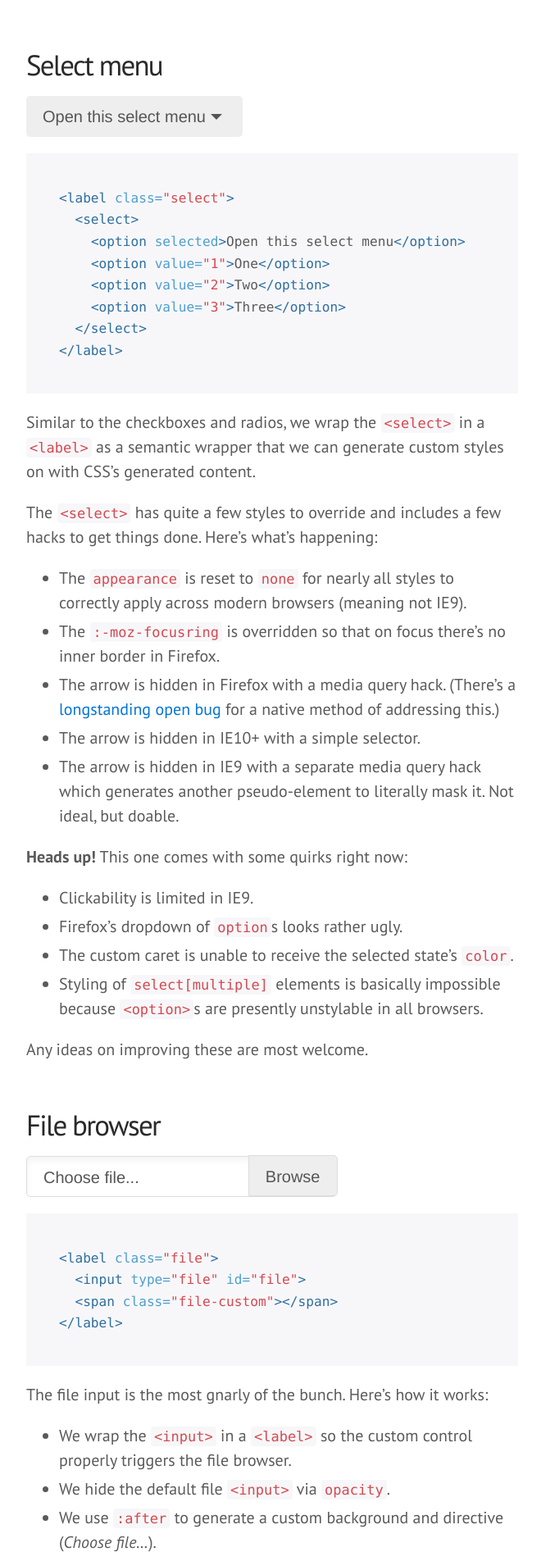
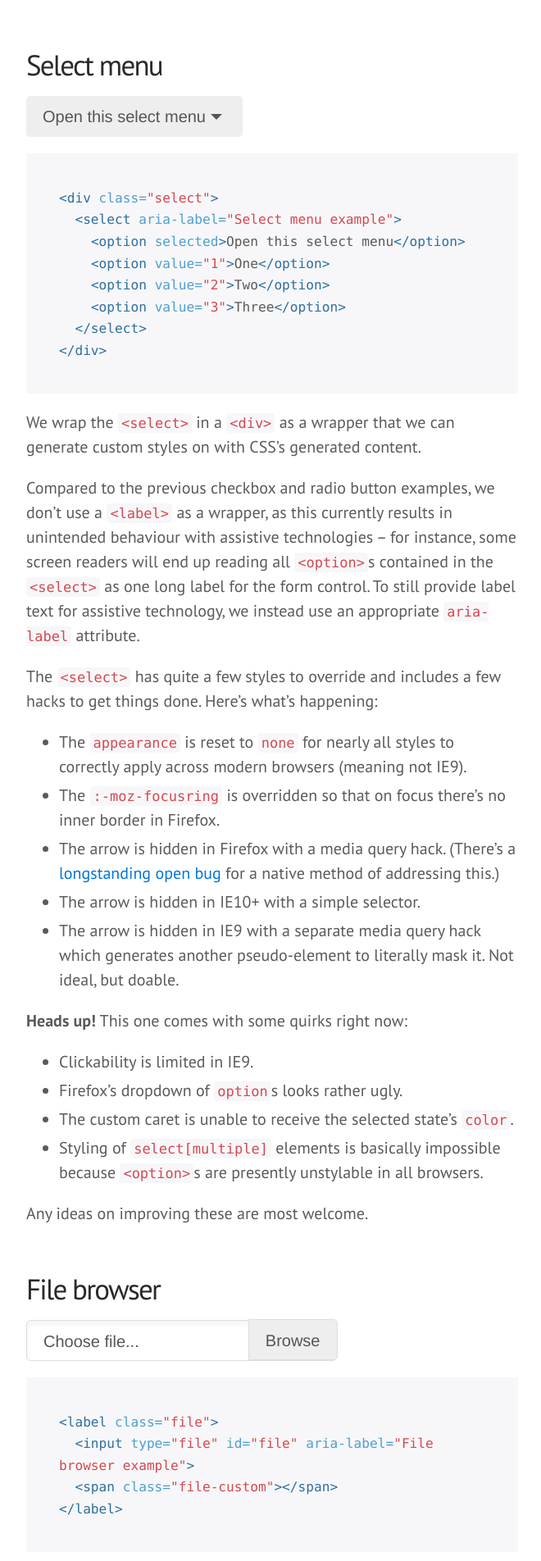
Before and after one commit to mdo/wtf-forms, a Jekyll site: the page built from index.md, in a window 1280 px wide. Shown: the part 2297-4201 px from the top of the page at 82% size, without its empty margins (308-968 px from the left). Built offline with Jekyll 4.4.1, drawn with Linux system fonts in a browser that asks for light colours; some web fonts are replaced; Markdown is read by kramdown in place of the engine named in the settings; comment, search, counter and statistics services are not loaded; some of the changed text lies outside the part shown.

Commit message:
Various accessibility-minded fixes
- added aria-hidden="true" to font icons and the "<3" ASCII art
- github and twitter font icon links now actually have some real
(hidden) text that is announced by AT, not just empty links anymore
- using <label> to wrap <select> has quirky results in AT - some screen
readers end up reading out all options in sequence - swapped it for a
<div> and injected an aria-label to the <select> (this *could* also be
done with a title attribute - though that may generate tooltips - or an
explicit hidden <label for="..."> but requires an id on the <select> -
using aria-label is the quickest, least intrusive way)
- added aria-label to file browser (though AT support is a bit flaky in
general for this, depending on browser/AT/OS combination)

````diff
--- a/_includes/file.html
+++ b/_includes/file.html
@@ -1,4 +1,4 @@
 <label class="file">
-  <input type="file" id="file">
+  <input type="file" id="file" aria-label="File browser example">
   <span class="file-custom"></span>
 </label>
--- a/_includes/footer.html
+++ b/_includes/footer.html
@@ -1,5 +1,5 @@
 <footer class="footer">
-  <p>&lt;3</p>
+  <p aria-hidden="true">&lt;3</p>
   <p>Made with all the love in the world by <a href="{{ site.twitter }}">@mdo</a>.</p>
   <p>Open sourced under MIT. Copyright {{ site.time | date: '%Y' }}.</p>
   <p>Icons for checkbox and radio from <a href="http://useiconic.com/open">Open Iconic</a>.</p>
--- a/_includes/header.html
+++ b/_includes/header.html
@@ -1,16 +1,16 @@
 <header class="masthead">
   <div class="container">
-    <span class="icon">✈</span>
+    <span class="icon" aria-hidden="true">✈</span>
     <h1>{{ site.name }}</h1>
     <p class="lead">Friendlier HTML form controls with a little CSS magic. Designed for IE9+, as well as the latest Chrome, Safari, and Firefox.</p>
     <p class="lead">Created by <a href="{{ site.twitter }}">@mdo</a>.</p>
 
     <p class="masthead-links">
       <a href="{{ site.repo }}">
-        <span class="icon icon-github-circled"></span>
+        <span class="icon icon-github-circled" aria-hidden="true"></span><span class="hidden">WTF forms on GitHub</span>
       </a>
       <a href="{{ site.twitter }}">
-        <span class="icon icon-twitter"></span>
+        <span class="icon icon-twitter" aria-hidden="true"></span><span class="hidden">@mdo on Twitter</span>
       </a>
     </p>
   </div>
--- a/_includes/select.html
+++ b/_includes/select.html
@@ -1,8 +1,8 @@
-<label class="select">
-  <select>
+<div class="select">
+  <select aria-label="Select menu example">
     <option selected>Open this select menu</option>
     <option value="1">One</option>
     <option value="2">Two</option>
     <option value="3">Three</option>
   </select>
-</label>
+</div>
--- a/docs.css
+++ b/docs.css
@@ -34,6 +34,16 @@ layout: nil
 .icon-github-circled:before { content: '\e800'; }
 .icon-twitter:before { content: '\e801'; }
 
+.hidden {
+  position: absolute;
+  width: 1px;
+  height: 1px;
+  padding: 0px;
+  margin: -1px;
+  overflow: hidden;
+  clip: rect(0px, 0px, 0px, 0px);
+  border: 0px none;
+}
 
 
 /*
--- a/index.md
+++ b/index.md
@@ -58,7 +58,9 @@ Want to customize the icons further, or use other ones? [Download Open Iconic](h
 {% include select.html %}
 ```
 
-Similar to the checkboxes and radios, we wrap the `<select>` in a `<label>` as a semantic wrapper that we can generate custom styles on with CSS's generated content.
+We wrap the `<select>` in a `<div>` as a wrapper that we can generate custom styles on with CSS's generated content.
+
+Compared to the previous checkbox and radio button examples, we don't use a `<label>` as a wrapper, as this currently results in unintended behaviour with assistive technologies – for instance, some screen readers will end up reading all `<option>`s contained in the `<select>` as one long label for the form control. To still provide label text for assistive technology, we instead use an appropriate `aria-label` attribute.
 
 The `<select>` has quite a few styles to override and includes a few hacks to get things done. Here's what's happening:
 
@@ -94,6 +96,7 @@ The file input is the most gnarly of the bunch. Here's how it works:
 * We use `:after` to generate a custom background and directive (*Choose file...*).
 * We use `:before` to generate and position the *Browse* button.
 * We declare a `height` on the `<input>` for proper spacing for surrounding content.
+* We add an explicit label text for assistive technologies with an `aria-label` attribute.
 
 In other words, it's an entirely custom element, all generated via CSS.
 
````
